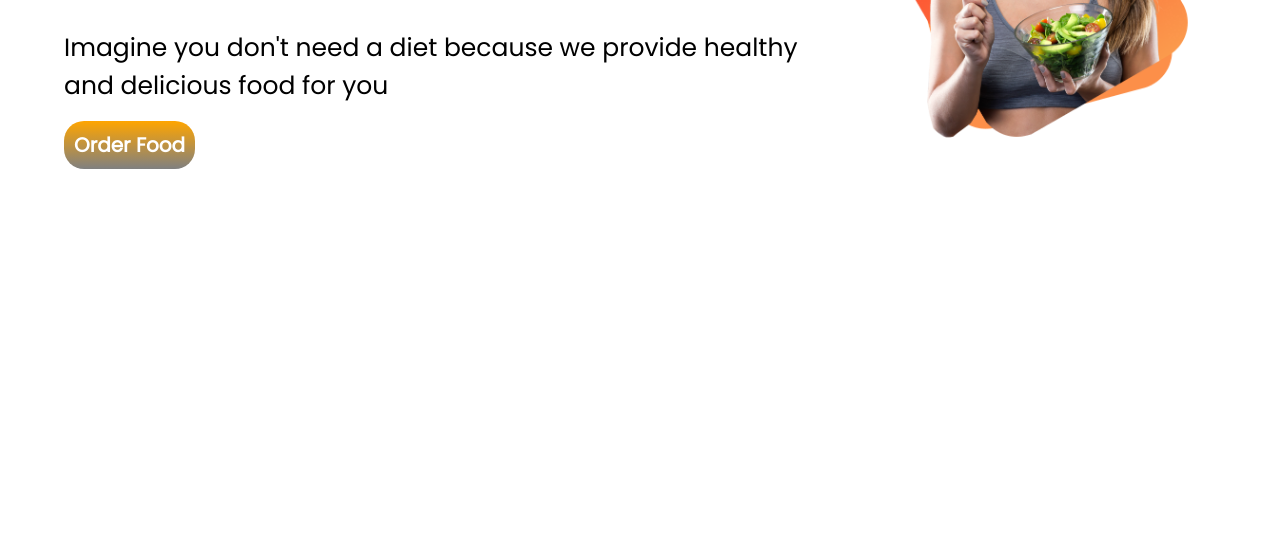
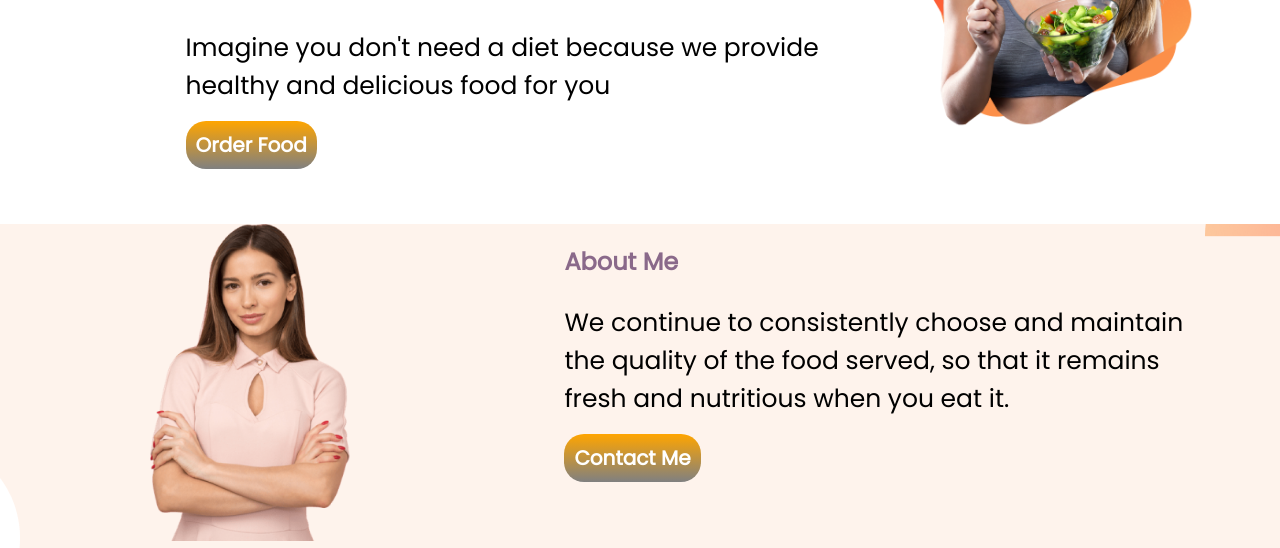
Before and after one commit to Dipta437/food-cage, a plain HTML site: page index.html in a window 1280 px wide. Shown: the part 299-847 px from the top of the page. Before the commit the page ends 800 px from the top, so only its background shows below. Drawn offline with Linux system fonts and the light colour scheme.

Commit message:
about me section added

```diff
--- a/index.html
+++ b/index.html
@@ -36,5 +36,15 @@
             <img src="images/female/Group 8425.png" alt="">
         </div>
     </section>
+    <section class="about">
+        <div class="img-person">
+            <img src="images/female/Person Image.png" alt="">
+        </div>
+        <div class=us>
+            <h2><span class="me">About Me</span></h2>
+            <p>We continue to consistently choose and maintain the quality of the food served, so that it remains fresh and nutritious when you eat it.</p>
+            <a class="button" href="https://www.linkedin.com/in/kamrul-hasan-dipta-59b95313a/" target="_blank">Contact Me</a>
+        </div>
+    </section>
 </body>
 </html>
--- a/style.css
+++ b/style.css
@@ -43,6 +43,7 @@ span{
 }
 .intro{
     display: flex;
+    margin-left: 10%;
 }
 .img-diet img{
     width: 80%;
@@ -53,3 +54,27 @@ span{
     margin-left: 5%;
     margin-right: 5%;
 }
+.me{
+    color: rgb(138, 105, 138);
+    font-weight: 700;
+}
+.about{
+    display: flex;
+    background-image: url(images/shapes/7.png);
+    background-repeat: no-repeat;
+    background-position: center;
+    margin-top: 5%;
+}
+.img-person img{
+    width: 40%;
+    height: auto;
+    margin-left: 30%;
+    margin-right: 5%;
+}
+.us{
+    width: 100%;
+    margin-left: 5%;
+    margin-right: 5%;
+    padding-right: 20px;
+
+}
```
